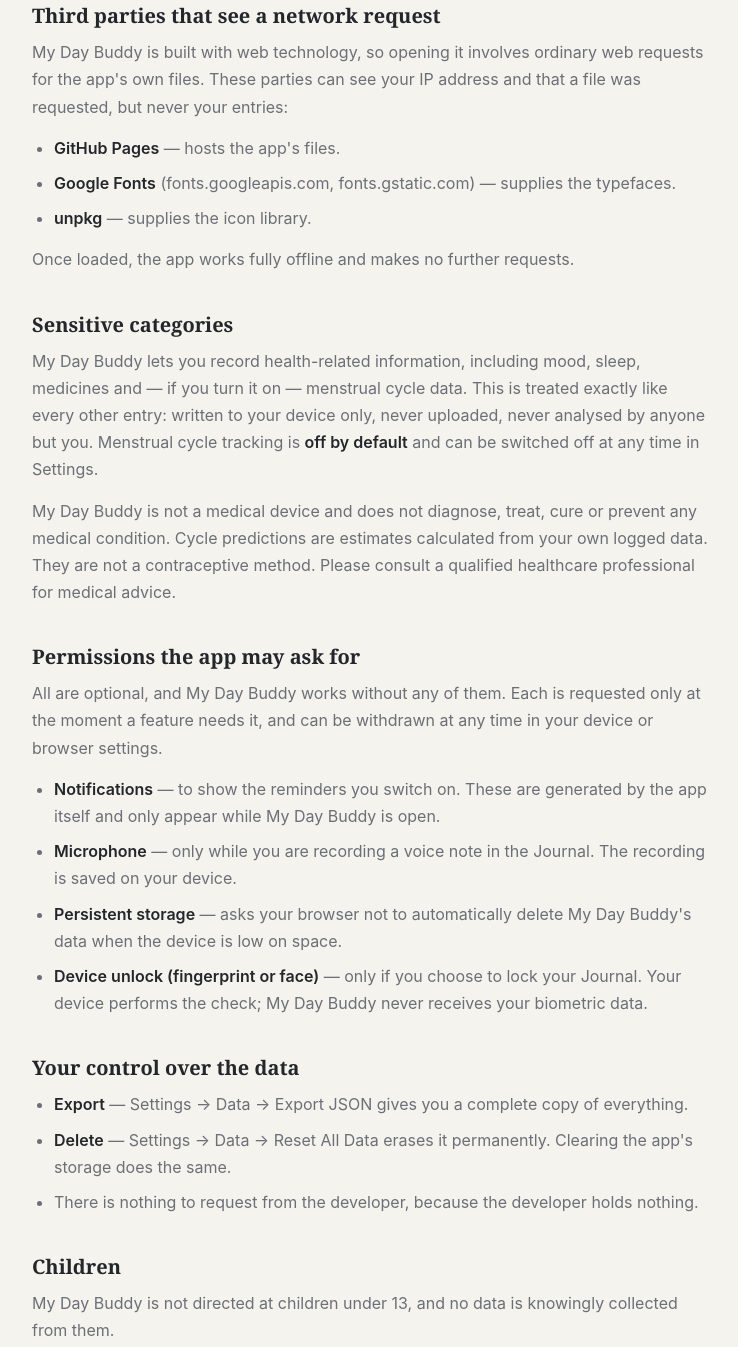
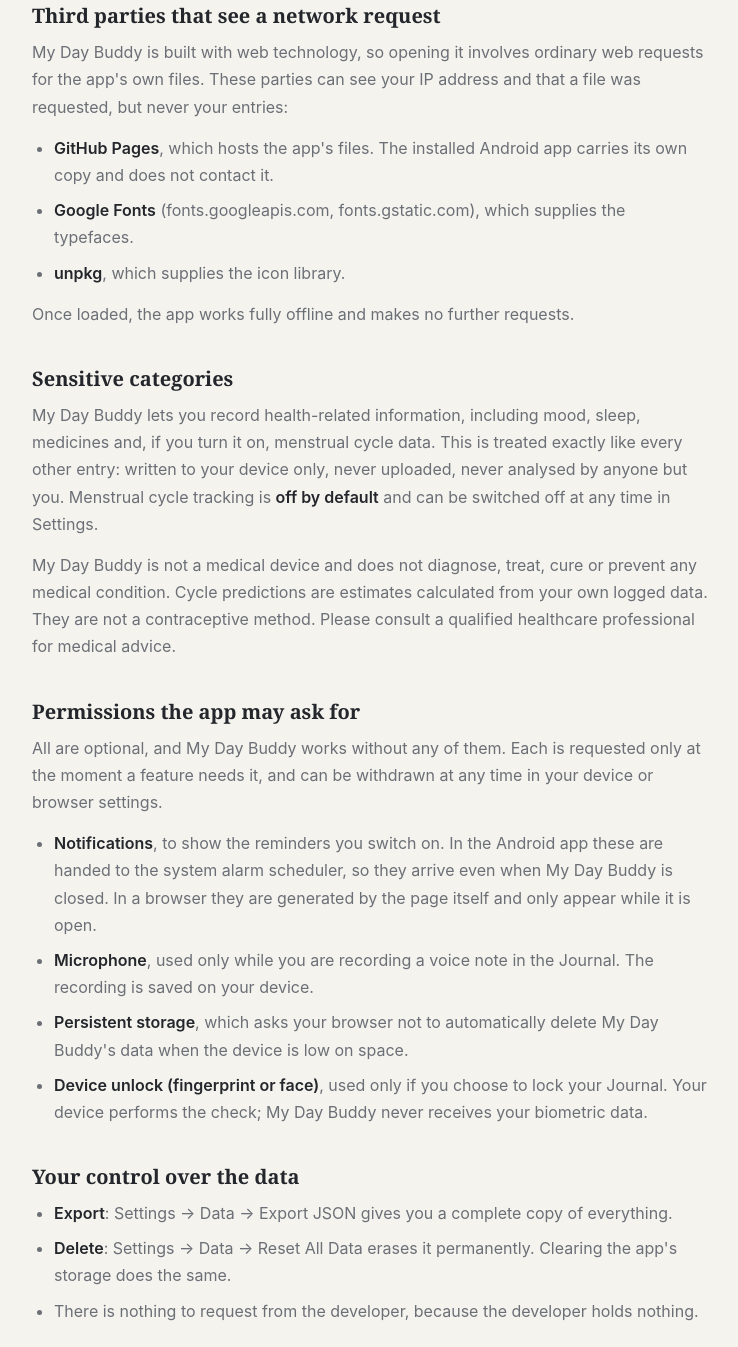
Before and after one commit to GauravvDev/Daybook-app-, a plain HTML site: page privacy.html in a window 1280 px wide. Shown: the part 948-2295 px from the top of the page, without its empty margins (270-1008 px from the left). Drawn offline with Linux system fonts and the light colour scheme.

Commit message:
Update the privacy policy: background reminders, and no dashes
The notifications entry said reminders "only appear while My Day Buddy is open". Since versionCode 2 the Android app hands them to the system alarm scheduler, so they arrive with the app closed. The browser behaviour is unchanged and is now described separately.

Also noted that the installed app carries its own copy of the files and does not contact GitHub Pages.

All em dashes and en dashes removed, with sentences rewritten rather than the dash swapped for a comma.

```diff
--- a/privacy.html
+++ b/privacy.html
@@ -3,7 +3,7 @@
 <head>
 <meta charset="UTF-8" />
 <meta name="viewport" content="width=device-width, initial-scale=1" />
-<title>Privacy Policy — My Day Buddy</title>
+<title>Privacy Policy: My Day Buddy</title>
 <meta name="description" content="My Day Buddy stores everything on your own device. No account, no server, no analytics, no ads." />
 <meta name="theme-color" content="#4F7A68" />
 <link rel="icon" href="icon.svg" type="image/svg+xml" />
@@ -60,11 +60,11 @@
 </header>
 
 <div class="summary">
-  <p><strong>The short version:</strong> My Day Buddy has no account system, no server and no analytics. Everything you type stays in your own browser, on your own device. Nobody — including the developer — can read it.</p>
+  <p><strong>The short version:</strong> My Day Buddy has no account system, no server and no analytics. Everything you type stays in your own browser, on your own device. Nobody, including the developer, can read it.</p>
 </div>
 
 <h2>What My Day Buddy stores, and where</h2>
-<p>All of your entries — tasks, habits, goals, focus sessions, journal text, mood, health logs and menstrual cycle data — are written to <strong>localStorage</strong> in the browser or app on the device you are using. Journal photos and voice notes are stored in <strong>IndexedDB</strong> on the same device. None of it is transmitted anywhere.</p>
+<p>All of your entries (tasks, habits, goals, focus sessions, journal text, mood, health logs and menstrual cycle data) are written to <strong>localStorage</strong> in the browser or app on the device you are using. Journal photos and voice notes are stored in <strong>IndexedDB</strong> on the same device. None of it is transmitted anywhere.</p>
 <p>Because the data is tied to one app on one device, it does not sync between your phone and your computer, and it is erased if you clear the app's data, use a private browsing window, or uninstall the app.</p>
 
 <h2>What is never collected</h2>
@@ -78,29 +78,29 @@
 <h2>Third parties that see a network request</h2>
 <p>My Day Buddy is built with web technology, so opening it involves ordinary web requests for the app's own files. These parties can see your IP address and that a file was requested, but never your entries:</p>
 <ul>
-  <li><strong>GitHub Pages</strong> — hosts the app's files.</li>
-  <li><strong>Google Fonts</strong> (fonts.googleapis.com, fonts.gstatic.com) — supplies the typefaces.</li>
-  <li><strong>unpkg</strong> — supplies the icon library.</li>
+  <li><strong>GitHub Pages</strong>, which hosts the app's files. The installed Android app carries its own copy and does not contact it.</li>
+  <li><strong>Google Fonts</strong> (fonts.googleapis.com, fonts.gstatic.com), which supplies the typefaces.</li>
+  <li><strong>unpkg</strong>, which supplies the icon library.</li>
 </ul>
 <p>Once loaded, the app works fully offline and makes no further requests.</p>
 
 <h2>Sensitive categories</h2>
-<p>My Day Buddy lets you record health-related information, including mood, sleep, medicines and — if you turn it on — menstrual cycle data. This is treated exactly like every other entry: written to your device only, never uploaded, never analysed by anyone but you. Menstrual cycle tracking is <strong>off by default</strong> and can be switched off at any time in Settings.</p>
+<p>My Day Buddy lets you record health-related information, including mood, sleep, medicines and, if you turn it on, menstrual cycle data. This is treated exactly like every other entry: written to your device only, never uploaded, never analysed by anyone but you. Menstrual cycle tracking is <strong>off by default</strong> and can be switched off at any time in Settings.</p>
 <p>My Day Buddy is not a medical device and does not diagnose, treat, cure or prevent any medical condition. Cycle predictions are estimates calculated from your own logged data. They are not a contraceptive method. Please consult a qualified healthcare professional for medical advice.</p>
 
 <h2>Permissions the app may ask for</h2>
 <p>All are optional, and My Day Buddy works without any of them. Each is requested only at the moment a feature needs it, and can be withdrawn at any time in your device or browser settings.</p>
 <ul>
-  <li><strong>Notifications</strong> — to show the reminders you switch on. These are generated by the app itself and only appear while My Day Buddy is open.</li>
-  <li><strong>Microphone</strong> — only while you are recording a voice note in the Journal. The recording is saved on your device.</li>
-  <li><strong>Persistent storage</strong> — asks your browser not to automatically delete My Day Buddy's data when the device is low on space.</li>
-  <li><strong>Device unlock (fingerprint or face)</strong> — only if you choose to lock your Journal. Your device performs the check; My Day Buddy never receives your biometric data.</li>
+  <li><strong>Notifications</strong>, to show the reminders you switch on. In the Android app these are handed to the system alarm scheduler, so they arrive even when My Day Buddy is closed. In a browser they are generated by the page itself and only appear while it is open.</li>
+  <li><strong>Microphone</strong>, used only while you are recording a voice note in the Journal. The recording is saved on your device.</li>
+  <li><strong>Persistent storage</strong>, which asks your browser not to automatically delete My Day Buddy's data when the device is low on space.</li>
+  <li><strong>Device unlock (fingerprint or face)</strong>, used only if you choose to lock your Journal. Your device performs the check; My Day Buddy never receives your biometric data.</li>
 </ul>
 
 <h2>Your control over the data</h2>
 <ul>
-  <li><strong>Export</strong> — Settings → Data → Export JSON gives you a complete copy of everything.</li>
-  <li><strong>Delete</strong> — Settings → Data → Reset All Data erases it permanently. Clearing the app's storage does the same.</li>
+  <li><strong>Export</strong>: Settings → Data → Export JSON gives you a complete copy of everything.</li>
+  <li><strong>Delete</strong>: Settings → Data → Reset All Data erases it permanently. Clearing the app's storage does the same.</li>
   <li>There is nothing to request from the developer, because the developer holds nothing.</li>
 </ul>
 
```
